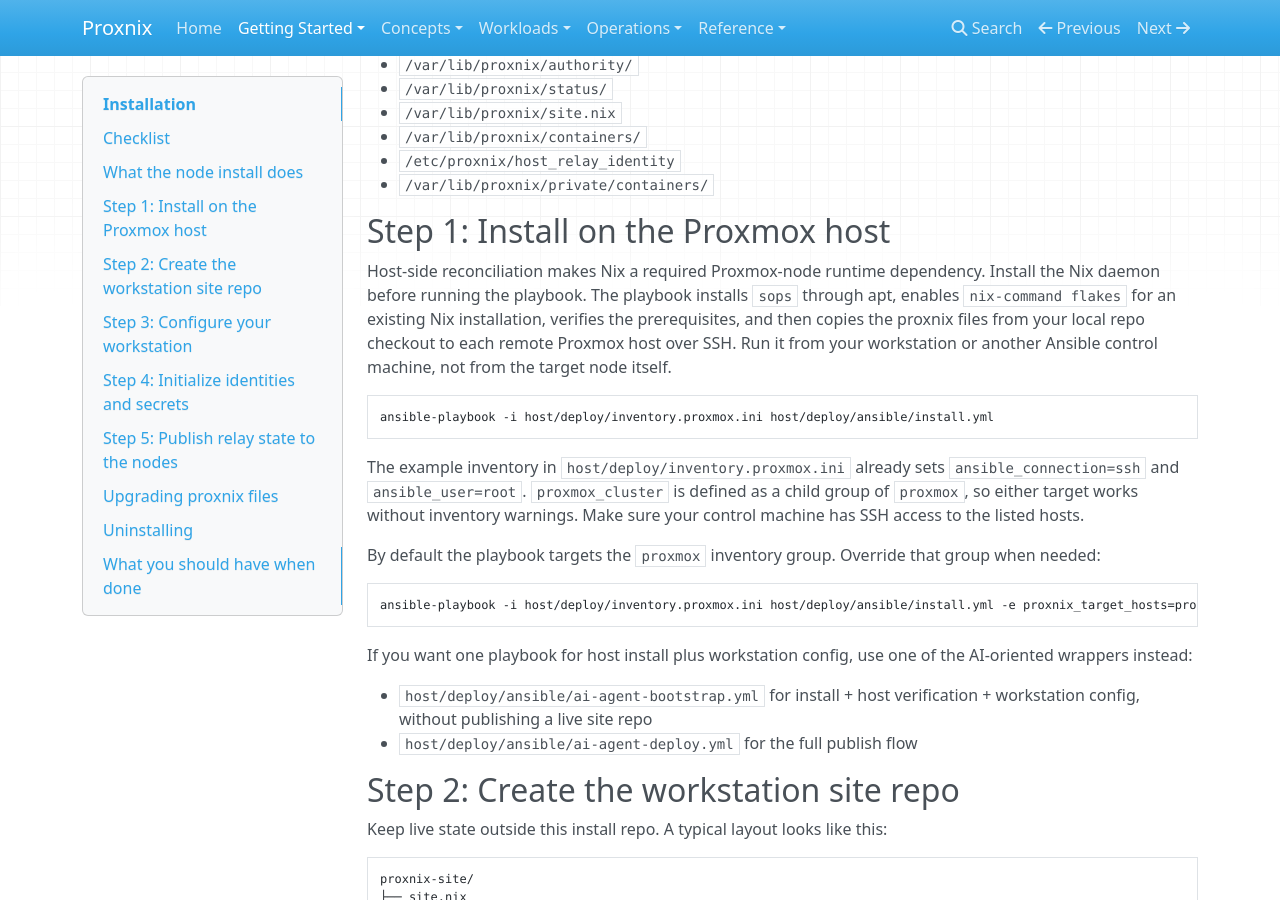
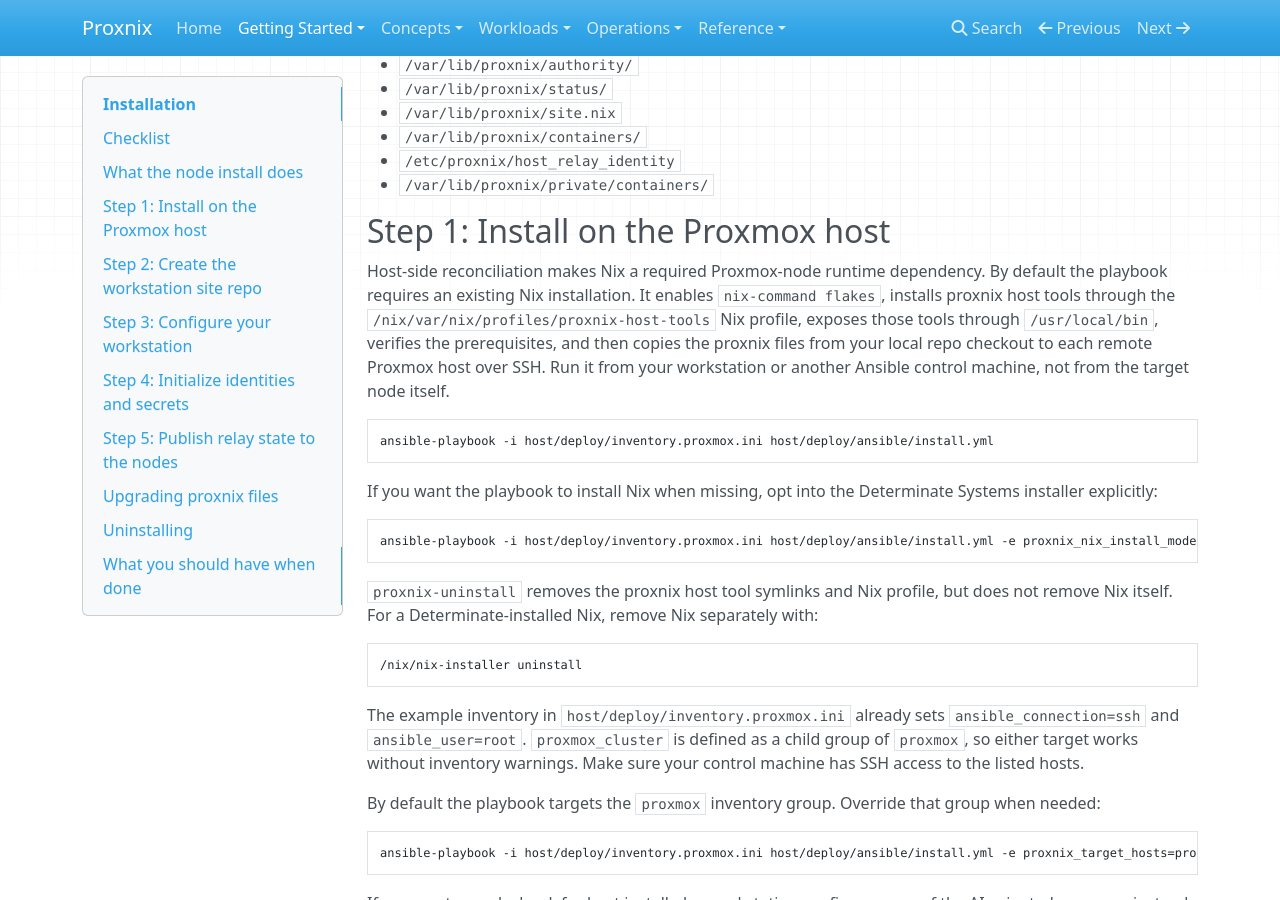
Before and after one commit to denMaier/proxnix, an MkDocs documentation site: the page built from docs/getting-started/installation.md, in a window 1280 px wide and 900 px high, scrolled down 1378 px. Built offline with MkDocs 1.6.1, drawn with Linux system fonts in a browser that asks for light colours; nearby versions of some CDN libraries.

Commit message:
install host tools through nix profile

````diff
--- a/docs/getting-started/installation.md
+++ b/docs/getting-started/installation.md
@@ -62,15 +62,31 @@
 ## Step 1: Install on the Proxmox host
 
 Host-side reconciliation makes Nix a required Proxmox-node runtime dependency.
-Install the Nix daemon before running the playbook. The playbook installs
-`sops` through apt, enables `nix-command flakes` for an existing Nix
-installation, verifies the prerequisites, and then copies the proxnix files
-from your local repo checkout to each remote Proxmox host over SSH. Run it from
-your workstation or another Ansible control machine, not from the target node
-itself.
+By default the playbook requires an existing Nix installation. It enables
+`nix-command flakes`, installs proxnix host tools through the
+`/nix/var/nix/profiles/proxnix-host-tools` Nix profile, exposes those tools
+through `/usr/local/bin`, verifies the prerequisites, and then copies the
+proxnix files from your local repo checkout to each remote Proxmox host over
+SSH. Run it from your workstation or another Ansible control machine, not from
+the target node itself.
 
 ```bash
 ansible-playbook -i host/deploy/inventory.proxmox.ini host/deploy/ansible/install.yml
+```
+
+If you want the playbook to install Nix when missing, opt into the Determinate
+Systems installer explicitly:
+
+```bash
+ansible-playbook -i host/deploy/inventory.proxmox.ini host/deploy/ansible/install.yml -e proxnix_nix_install_mode=determinate
+```
+
+`proxnix-uninstall` removes the proxnix host tool symlinks and Nix profile, but
+does not remove Nix itself. For a Determinate-installed Nix, remove Nix
+separately with:
+
+```bash
+/nix/nix-installer uninstall
 ```
 
 The example inventory in `host/deploy/inventory.proxmox.ini` already sets
````
Also changed, not shown: desiredState.md (+2 -1 lines), docs/operations/host-packages.md (+14 -3 lines), docs/reference/commands.md (+9 -5 lines), 3 other files.
